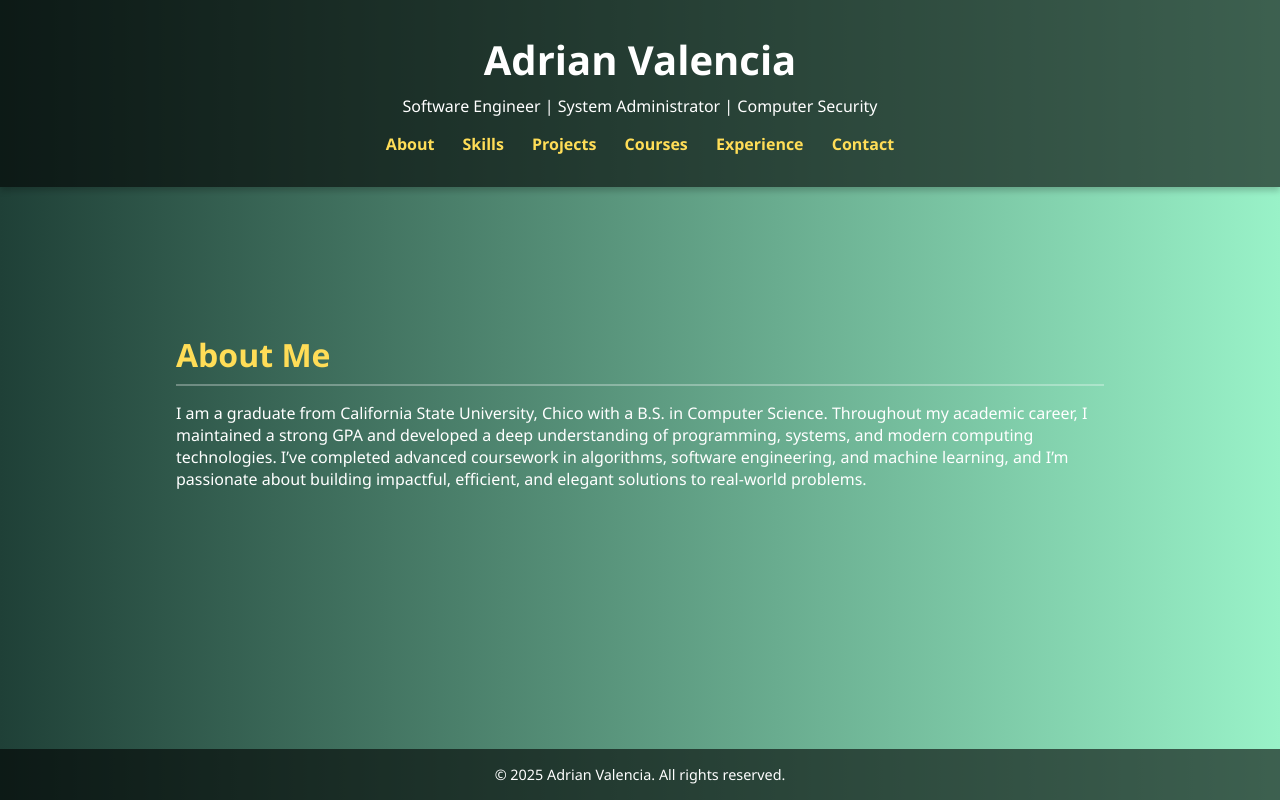
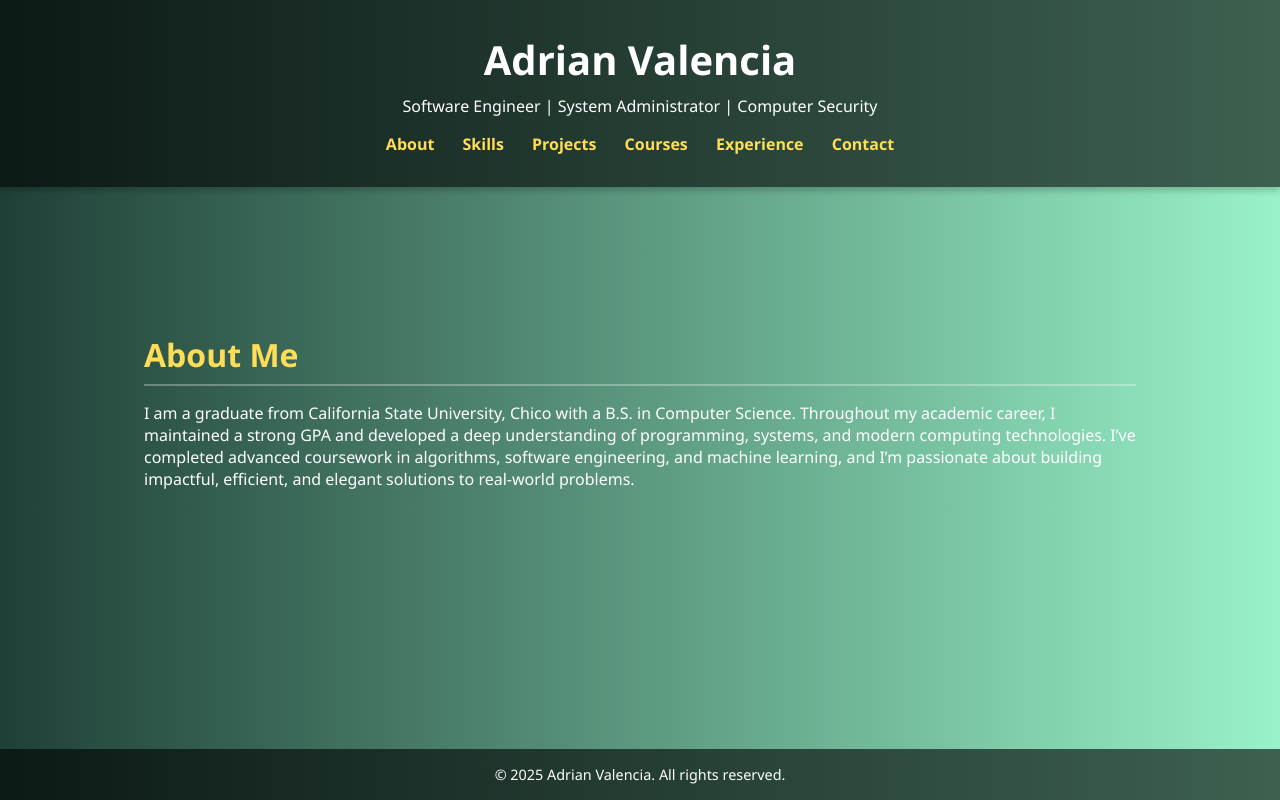
Before and after one commit to AdrianValen27/adrianvalen27.github.io, a plain HTML site: page index.html in a window 1280 px wide. Drawn offline with Linux system fonts and the light colour scheme.

Commit message:
Updated section styling to accommodate larger devices with a strict max-width limit

```diff
--- a/style.css
+++ b/style.css
@@ -62,8 +62,8 @@ nav a:hover {
 
 section {
   padding: 2rem 1rem;
-  max-width: 960px;
-  width: 100%;
+  max-width: 1024px;
+  width: 90%;
   margin: auto;
   animation: fadeInUp 1s ease;
 }
```
